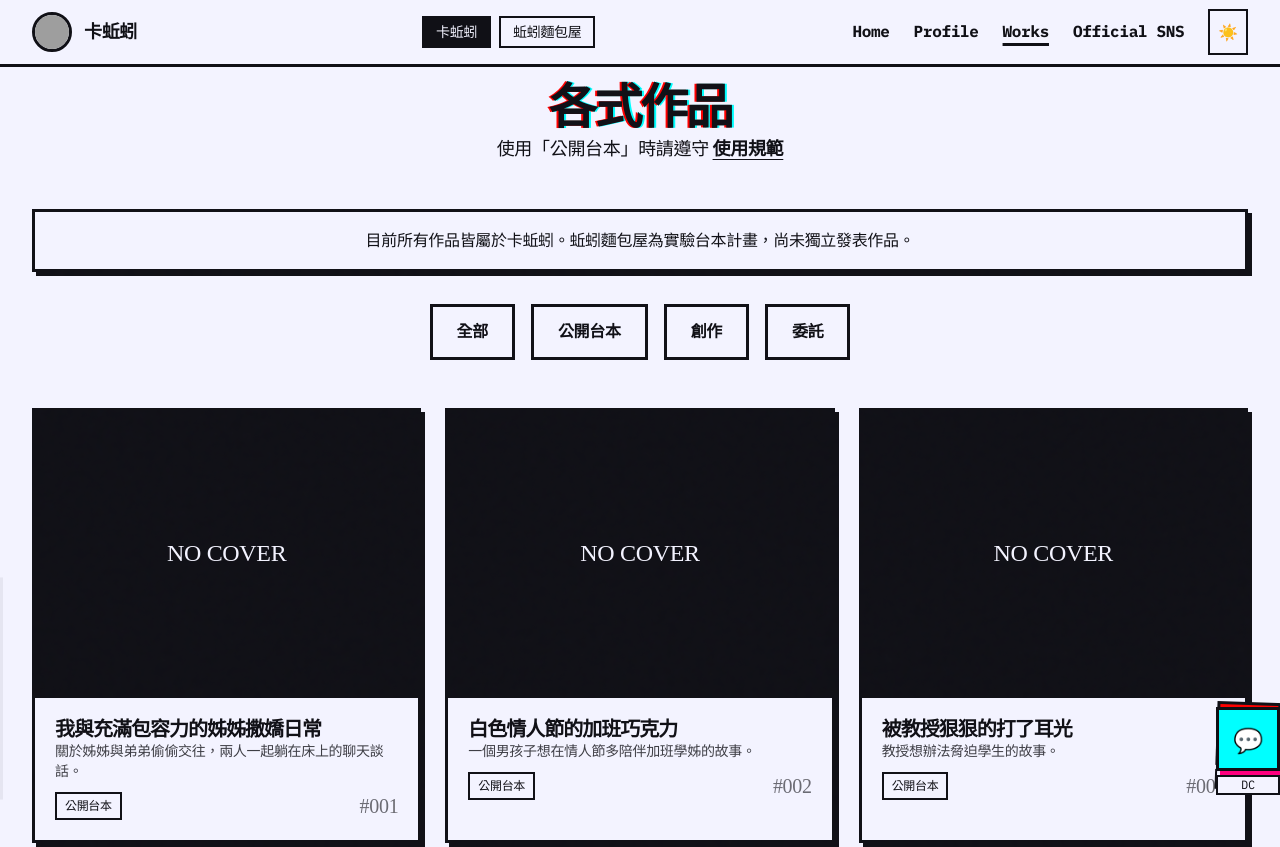
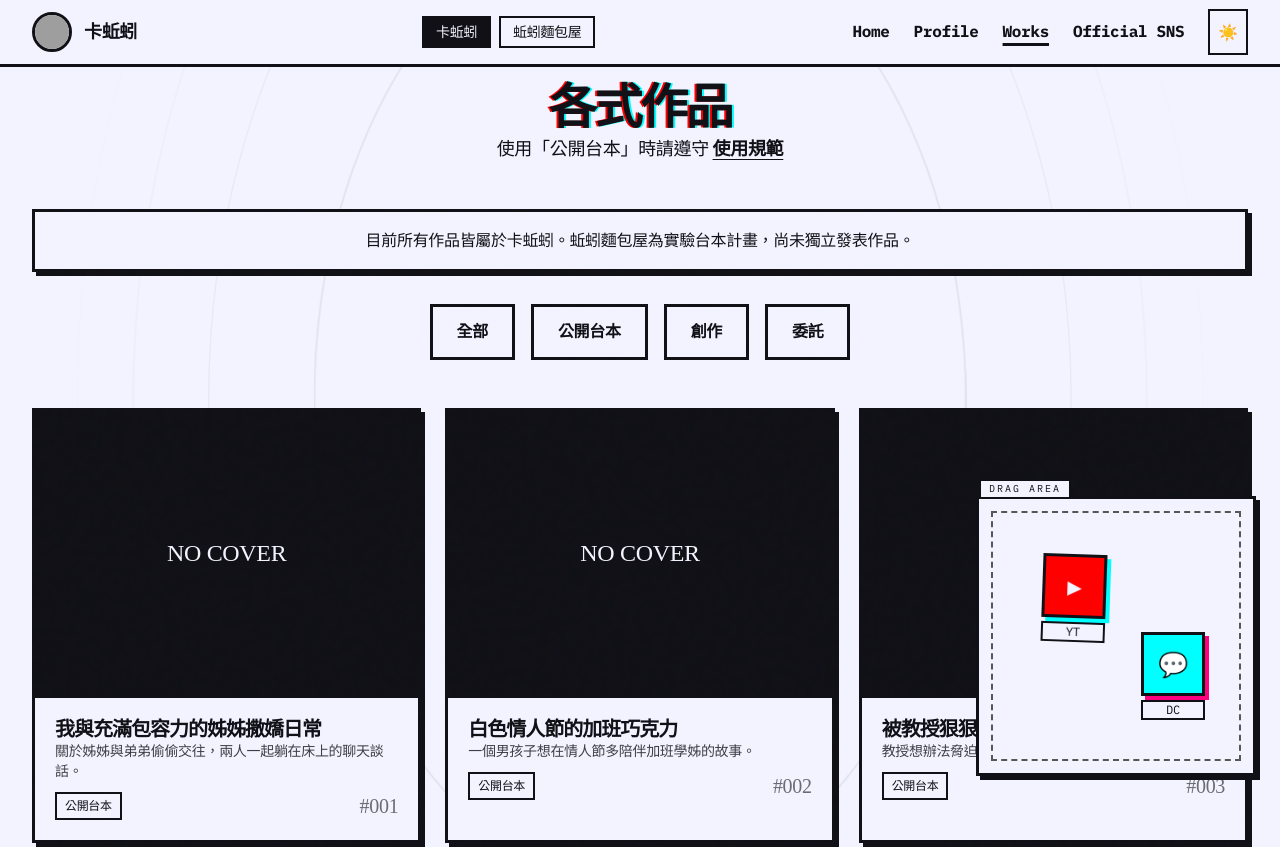
Before and after one commit to Bread806/wormbakery_site_2, an Astro site: page /works in a window 1280 px wide. Shown: the top 847 px of the page. Built offline with nearby package versions, Linux system fonts and the light colour scheme; Astro itself is replaced by a stand-in of ours; grey boxes are pictures that could not be loaded; a web font is replaced by a local one.

Commit message:
feat: constrain draggable widgets to a boundary and change background to ripple vortex
- DraggableLinks: add fixed 280px boundary container (DRAG AREA), items can only move inside
- BackgroundWaves: replace vertical bars with expanding concentric ripple rings (渦紋)

```diff
--- a/src/components/BackgroundWaves.astro
+++ b/src/components/BackgroundWaves.astro
@@ -1,59 +1,85 @@
 ---
-// 背景聲紋：慢速、低透明度，全站作為酸性背景裝飾
+// 背景聲紋：渦紋（螺旋波紋）動畫 - 像聲波擴散的同心圓環
 interface Props {
-  waveCount?: number;  // 產生幾道背景聲波
+  ringCount?: number;
 }
 
-const { waveCount = 8 } = Astro.props;
-const waves = Array.from({ length: waveCount }, (_, i) => {
-  const height = 20 + Math.random() * 60;
-  const left = (i / waveCount) * 100 + (Math.random() * 5 - 2.5);
-  const delay = i * 0.3;
-  return { height, left: Math.max(0, left), delay };
-});
+const { ringCount = 6 } = Astro.props;
+const rings = Array.from({ length: ringCount }, (_, i) => i);
 ---
 
-<div class="background-waves" aria-hidden="true">
-  {waves.map((w) => (
-    <div
-      class="background-wave-bar"
-      style={`height: ${w.height}vh; left: ${w.left}%; animation-delay: ${w.delay}s;`}
-    />
-  ))}
+<div class="background-ripples" aria-hidden="true">
+  <div class="ripple-container">
+    {rings.map((i) => (
+      <div
+        class="ripple-ring"
+        style={`animation-delay: ${i * 0.8}s;`}
+      />
+    ))}
+  </div>
 </div>
 
 <style>
-.background-waves {
+.background-ripples {
   position: fixed;
   inset: 0;
   pointer-events: none;
   z-index: -1;
   overflow: hidden;
+  display: flex;
+  align-items: center;
+  justify-content: center;
 }
 
-.background-wave-bar {
-  position: absolute;
-  bottom: 0;
-  width: 3px;
-  background: var(--fg);
-  opacity: 0.06;
-  animation: bg-wave 4s steps(3) infinite;
-  transform-origin: bottom;
+.ripple-container {
+  position: relative;
+  width: 150vmax;
+  height: 150vmax;
 }
 
-@keyframes bg-wave {
-  0%, 100% { transform: scaleY(0.3); }
-  50% { transform: scaleY(1); }
+.ripple-ring {
+  position: absolute;
+  inset: 0;
+  border: 3px solid var(--fg);
+  border-radius: 50%;
+  opacity: 0;
+  animation: ripple-expand 6s cubic-bezier(0, 0.5, 0.5, 1) infinite;
 }
 
-html[data-theme='dark'] .background-wave-bar {
-  opacity: 0.08;
+@keyframes ripple-expand {
+  0% {
+    transform: scale(0);
+    opacity: 0;
+    border-width: 6px;
+  }
+  20% {
+    opacity: 0.08;
+  }
+  100% {
+    transform: scale(1);
+    opacity: 0;
+    border-width: 1px;
+  }
+}
+
+/* 多個環錯開時間形成連續渦紋 */
+.ripple-ring:nth-child(2) { animation-delay: 1.2s; }
+.ripple-ring:nth-child(3) { animation-delay: 2.4s; }
+.ripple-ring:nth-child(4) { animation-delay: 3.6s; }
+.ripple-ring:nth-child(5) { animation-delay: 4.8s; }
+.ripple-ring:nth-child(6) { animation-delay: 6s; }
+
+html[data-theme='dark'] .ripple-ring {
+  border-color: var(--fg);
 }
 
 @media (prefers-reduced-motion: reduce) {
-  .background-wave-bar {
+  .ripple-ring {
     animation: none;
-    transform: scaleY(0.5);
+    opacity: 0.03;
+    transform: scale(0.5);
   }
+  .ripple-ring:nth-child(2) { opacity: 0.05; transform: scale(0.7); }
+  .ripple-ring:nth-child(3) { opacity: 0.04; transform: scale(0.9); }
 }
 </style>
--- a/src/components/DraggableLinks.astro
+++ b/src/components/DraggableLinks.astro
@@ -1,19 +1,19 @@
 ---
-// 可拖曳小物件（YT / DC 連結）：漂浮硬邊圖示，可拖曳、hover 反色
+// 可拖曳小物件（YT / DC 連結）：限制在固定「空間容器」內移動
 interface LinkItem {
   id: string;
   label: string;
   url: string;
-  bgColor: string;   // CSS color
+  bgColor: string;
   shadowColor: string;
-  icon: string;      // SVG path 或文字
+  icon: string;
 }
 
 const items: LinkItem[] = [
   {
     id: 'youtube',
     label: 'YT',
-    url: 'https://www.youtube.com/@bread_sk8',  // 假設頻道；若錯誤請修正
+    url: 'https://www.youtube.com/@bread_sk8',
     bgColor: 'var(--accent-red)',
     shadowColor: 'var(--accent-cyan)',
     icon: '▶',
@@ -21,32 +21,30 @@ const items: LinkItem[] = [
   {
     id: 'discord',
     label: 'DC',
-    url: 'https://discord.com/users/bread_sk8', // 假設個人資料連結；若錯誤請修正
+    url: 'https://discord.com/users/bread_sk8',
     bgColor: 'var(--accent-cyan)',
     shadowColor: 'var(--accent-pink)',
     icon: '💬',
   },
 ];
-
-const positions = [
-  { bottom: '15%', right: '8%' },
-  { bottom: '35%', right: '12%' },
-];
 ---
 
-<div class="fixed bottom-0 right-0 z-40 pointer-events-none" aria-label="可拖曳社群連結">
+<div class="draggable-space" aria-label="可拖曳社群連結區域">
+  <div class="space-boundary">
+    <p class="space-label">DRAG AREA</p>
+    <div class="space-inner" id="drag-container">
       {items.map((item, idx) => (
         <div
-      class={`draggable-item absolute pointer-events-auto`}
+          class="draggable-item"
           data-id={item.id}
-      style={`bottom: ${positions[idx]?.bottom ?? '10%'}; right: ${positions[idx]?.right ?? '10%'}; animation: float-item ${3 + idx}s steps(2) infinite;`}
+          data-url={item.url}
+          style={`left: ${20 + idx * 40}%; top: ${20 + idx * 30}%; animation: float-item ${3 + idx}s steps(2) infinite;`}
           role="button"
           tabindex="0"
           aria-label={`拖曳 ${item.label} 連結`}
-      data-url={item.url}
         >
           <div
-        class="w-16 h-16 border-3 border-[var(--fg)] bg-[var(--bg)] flex items-center justify-center text-2xl cursor-grab select-none"
+            class="w-16 h-16 border-3 border-[var(--fg)] flex items-center justify-center text-2xl cursor-grab select-none"
             style={`background:${item.bgColor}; color: var(--bg); box-shadow: 4px 4px 0 0 ${item.shadowColor};`}
           >
             {item.icon}
@@ -57,25 +55,82 @@ const positions = [
         </div>
       ))}
     </div>
+  </div>
+</div>
 
 <style>
-@keyframes float-item {
-  0%, 100% { transform: translateY(0) rotate(-2deg); }
-  50% { transform: translateY(-10px) rotate(2deg); }
+/* 空間容器：固定在右下角的「房間」 */
+.draggable-space {
+  position: fixed;
+  bottom: 24px;
+  right: 24px;
+  z-index: 40;
+  font-family: var(--font-mono);
 }
 
+.space-boundary {
+  width: 280px;
+  height: 280px;
+  border: 3px solid var(--fg);
+  background: var(--bg);
+  box-shadow: var(--shadow-hard);
+  padding: 12px;
+  position: relative;
+}
+
+.space-label {
+  position: absolute;
+  top: -20px;
+  left: 0;
+  font-size: 10px;
+  letter-spacing: 0.2em;
+  background: var(--bg);
+  padding: 0 8px;
+  border: 2px solid var(--fg);
+}
+
+.space-inner {
+  width: 100%;
+  height: 100%;
+  position: relative;
+  overflow: hidden; /* 關鍵：限制在邊界內 */
+  border: 2px dashed var(--border);
+}
+
+/* 可拖曳物件 */
 .draggable-item {
+  position: absolute;
+  width: 64px;
+  cursor: grab;
+  user-select: none;
   transition: transform 0.1s step-end;
+  touch-action: none; /* 防止手機滾動干擾拖曳 */
 }
+
 .draggable-item:hover {
   transform: scale(1.1);
 }
+
 .draggable-item:active {
   cursor: grabbing;
 }
+
 .draggable-item.dragging {
   transition: none;
-  z-index: 50;
+  z-index: 10;
+  cursor: grabbing;
+}
+
+@keyframes float-item {
+  0%, 100% { transform: translateY(0) rotate(-2deg); }
+  50% { transform: translateY(-8px) rotate(2deg); }
+}
+
+@media (max-width: 768px) {
+  .space-boundary {
+    width: 200px;
+    height: 200px;
+  }
 }
 
 @media (prefers-reduced-motion: reduce) {
@@ -86,11 +141,16 @@ const positions = [
 </style>
 
 <script>
+  const container = document.getElementById('drag-container');
   const items = document.querySelectorAll('.draggable-item');
+
+  if (container) {
     items.forEach((item) => {
       let isDragging = false;
-    let startX = 0, startY = 0;
-    let offsetX = 0, offsetY = 0;
+      let startX = 0;
+      let startY = 0;
+      let offsetX = 0;
+      let offsetY = 0;
       const el = item as HTMLElement;
       const url = el.dataset.url;
 
@@ -101,20 +161,36 @@ const positions = [
         startX = e.clientX;
         startY = e.clientY;
         const rect = el.getBoundingClientRect();
-      offsetX = startX - rect.left;
-      offsetY = startY - rect.top;
+        const containerRect = container.getBoundingClientRect();
+        // 計算相對於容器的偏移
+        offsetX = startX - rect.left + container.scrollLeft;
+        offsetY = startY - rect.top + container.scrollTop;
         e.preventDefault();
       }
 
       function onPointerMove(e: PointerEvent) {
         if (!isDragging) return;
-      const x = e.clientX - offsetX;
-      const y = e.clientY - offsetY;
-      el.style.position = 'fixed';
-      el.style.left = `${x}px`;
-      el.style.top = `${y}px`;
-      el.style.bottom = 'auto';
-      el.style.right = 'auto';
+
+        const containerRect = container.getBoundingClientRect();
+        const itemRect = el.getBoundingClientRect();
+        const itemWidth = itemRect.width;
+        const itemHeight = itemRect.height;
+
+        // 計算新位置（相對於容器）
+        let newX = e.clientX - containerRect.left - offsetX;
+        let newY = e.clientY - containerRect.top - offsetY;
+
+        // 邊界限制：不能超出容器
+        const maxX = containerRect.width - itemWidth;
+        const maxY = containerRect.height - itemHeight;
+
+        newX = Math.max(0, Math.min(newX, maxX));
+        newY = Math.max(0, Math.min(newY, maxY));
+
+        // 使用 px 定位，確保絕對精確
+        el.style.left = `${newX}px`;
+        el.style.top = `${newY}px`;
+        el.style.animation = 'none'; // 拖曳時停止漂浮動畫
       }
 
       function onPointerUp(e: PointerEvent) {
@@ -122,6 +198,9 @@ const positions = [
         isDragging = false;
         el.classList.remove('dragging');
         el.releasePointerCapture(e.pointerId);
+        // 恢復漂浮動畫
+        el.style.animation = '';
+
         // 拖曳後自動開啟連結（小彩蛋）
         if (url) window.open(url, '_blank', 'noopener,noreferrer');
       }
@@ -138,4 +217,5 @@ const positions = [
       document.addEventListener('pointerup', onPointerUp);
       el.addEventListener('keydown', onKeyDown);
     });
+  }
 </script>
```
Lines whose indentation alone changed are shown as unchanged.
